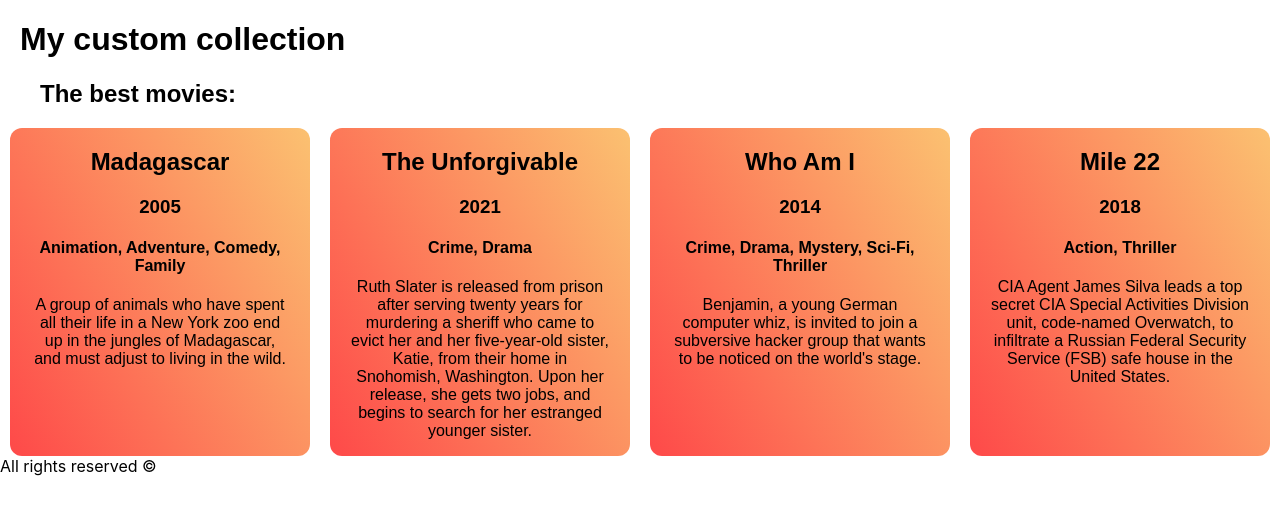
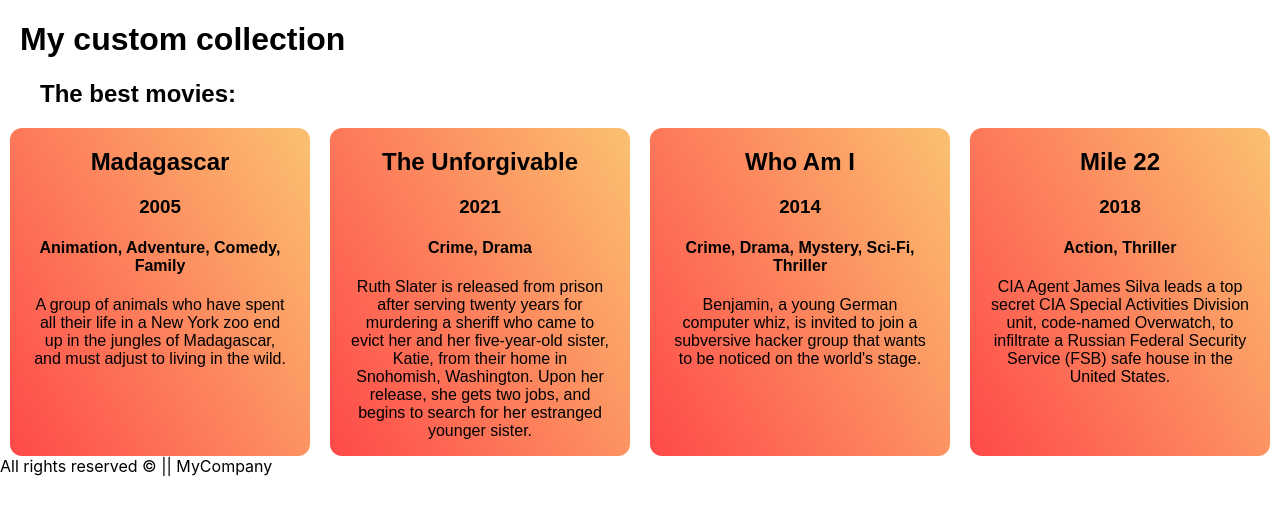
Before and after one commit to Y3llow45/movie-project-react, a React (Create React App) app: page / in a window 1280 px wide. Shown: the top 514 px of the page. Built offline with nearby package versions, Linux system fonts and the light colour scheme.

Commit message:
some tests

```diff
--- a/src/components/Footer.js
+++ b/src/components/Footer.js
@@ -4,9 +4,17 @@
 class Footer extends Component {
     constructor(props) {
         super(props)
+        this.state = {
+            showFooter: true
+        }
+    }
+    componentDidMount() {
+        setTimeout(() => {
+            this.setState({showFooter: false})
+        }, 6500)
     }
     render() {
-        return <Message text="All rights reserved &copy;" />
+        return this.state.showFooter && <Message text="All rights reserved &copy;" />
     }
 }
 
--- a/src/components/Message.js
+++ b/src/components/Message.js
@@ -3,17 +3,23 @@
 class Message extends Component {
     constructor(props) {
         super(props)
+        this.state = {
+            company: "Any"
+        }
     }
     componentDidMount() {
         setTimeout(() => {
-            this.forceUpdate();
-        }, 1000);
+            this.setState({company: "MyCompany"})
+        }, 5000);
     }
     componentDidUpdate() {
         console.log('component did update');
     }
+    componentWillUnmount(){
+
+    }
     render() {
-        return <span>{this.props.text}</span>
+        return <span>{this.props.text} || {this.state.company}</span>
     }
 }
 
```
